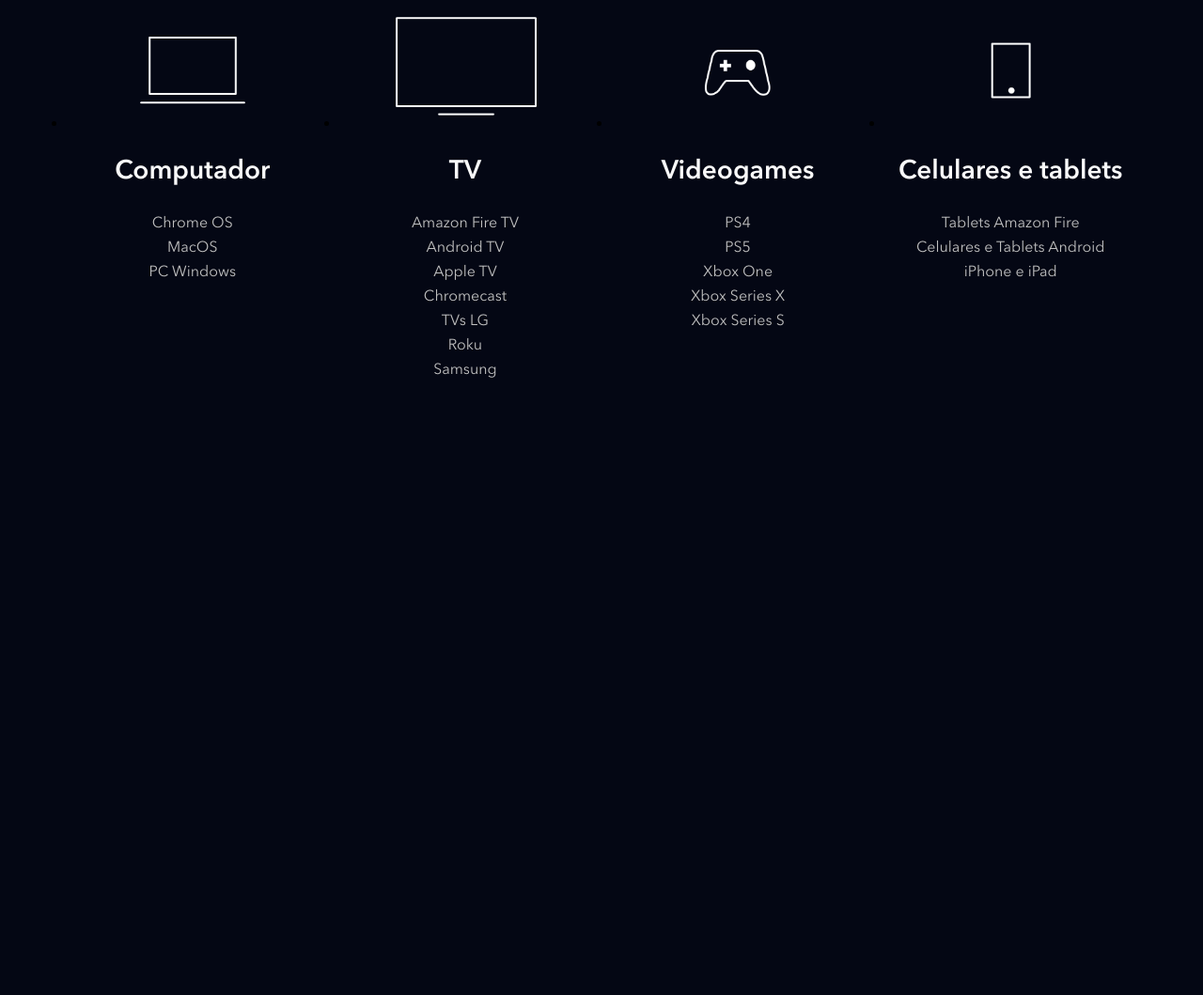
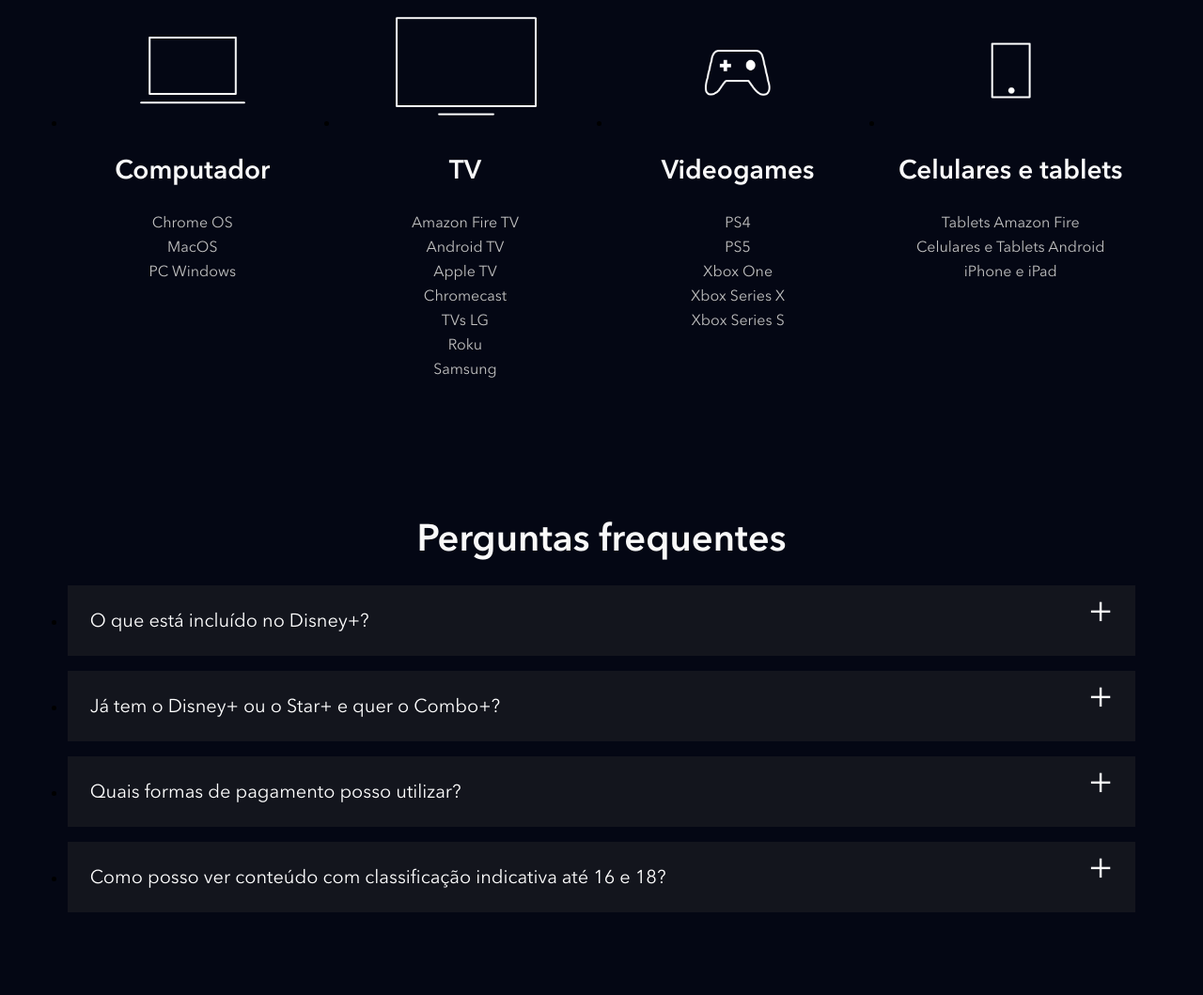
Before and after one commit to MarcosMantovani/clone_disneyplus, a website: page index.html in a window 1280 px wide. Shown: the part 3913-4972 px from the top of the page at 94% size. Before the commit the page ends 4390 px from the top, so only its background shows below. Drawn offline with nearby package versions, Linux system fonts and the light colour scheme; files that its build step writes are made by us from their sources; files whose address does not match are found by name.

Commit message:
criando seção faq

```diff
--- a/index.html
+++ b/index.html
@@ -210,6 +210,72 @@
             </li>
         </ul>
     </section>
+    <section class="faq">
+        <h2 class="title">Perguntas frequentes</h2>
+        <ul class="faq__questions">
+            <li class="faq__questions__item">
+                <div class="faq__questions__item__question" data-faq-question>
+                    O que está incluído no Disney+?
+                </div>
+                <div class="faq__questions__item__answer text--big">
+                    <p>
+                        O Disney+ oferece:
+                    </p>
+                    <p>
+                        • Experiência premium sem intervalos comerciais.
+                    </p>
+                    <p>
+                        • As melhores histórias da Disney, Pixar, Marvel, Star Wars e National Geographic, tudo em um só lugar.
+                    </p>
+                    <p>
+                        • Groupwatch: assista junto com amigos ou familiares, mesmo separados.
+                    </p>
+                    <p>
+                        • Downloads ilimitados em até 10 dispositivos compatíveis.
+                    </p>
+                    <p>
+                        • Mais de 300 títulos em 4K UHD e HDR.
+                    </p>
+                    <p>
+                        • A possibilidade de assistir em até 4 dispositivos compatíveis simultaneamente sem custo adicional.
+                    </p>
+                    <p>
+                        • IMAX Enhanced: disponível para alguns títulos da Marvel em dispositivos compatíveis com o Disney+.
+                    </p>
+                </div>
+            </li>
+            <li class="faq__questions__item">
+                <div class="faq__questions__item__question" data-faq-question>
+                    Já tem o Disney+ ou o Star+ e quer o Combo+?
+                </div>
+                <div class="faq__questions__item__answer text--big">
+                    <p>Ao assinar o Combo+:</p>
+                    <p>• O valor da sua assinatura existente (anual ou mensal) será descontado do preço do Combo+.</p>
+                    <p>• Se você assina o plano mensal, o valor que você paga mensalmente será descontado do preço do Combo+.</p>
+                    <p>• Se você assina o plano anual, dividiremos o valor que você já pagou em 12 vezes e descontaremos esse valor do preço do Combo+ mensalmente.</p>
+                    <p>• Você vai receber um e-mail com os valores detalhados assim que finalizar o pagamento.</p>
+                    <p>• Lembre-se: você pode cancelar a assinatura quando quiser.</p>
+                    <p>No momento, apenas a assinatura mensal do Combo+ está disponível.</p>
+                </div>
+            </li>
+            <li class="faq__questions__item">
+                <div class="faq__questions__item__question" data-faq-question>
+                    Quais formas de pagamento posso utilizar?
+                </div>
+                <div class="faq__questions__item__answer text--big">
+                    <p>Você pode utilizar: cartão de débito, cartão de crédito, PayPal, Mercado Pago, e também empresas parceiras como Google Play Store, App Store da Apple; Mercado Livre e provedores locais de TV, telefonia e internet.</p>
+                </div>
+            </li>
+            <li class="faq__questions__item">
+                <div class="faq__questions__item__question" data-faq-question>
+                    Como posso ver conteúdo com classificação indicativa até 16 e 18?
+                </div>
+                <div class="faq__questions__item__answer text--big">
+                    <p>Para poder acessar o catálogo completo que inclui conteúdo com classificação indicativa até 16 e 18, todos os usuários do Disney+ na América Latina devem atualizar as configurações de controle parental do perfil. É possível restringir o conteúdo de cada perfil e também adicionar um PIN de bloqueio. Os usuários que preferirem manter a configuração atual vão continuar aproveitando o Disney+ com a classificação indicativa até 14, podendo alterá-la a qualquer momento em "Editar Perfis".</p>
+                </div>
+            </li>
+        </ul>
+    </section>
 
     <script src="./src/main.js"></script>
 </body>
--- a/src/main.js
+++ b/src/main.js
@@ -1,6 +1,6 @@
 document.addEventListener('DOMContentLoaded', function() {
     const buttons = document.querySelectorAll('[data-tab-button]');
-
+    const questions = document.querySelectorAll('[data-faq-question]')
 
     for (let i = 0; i < buttons.length; i++) {
         buttons[i].addEventListener('click', function(botao) {
@@ -12,7 +12,18 @@
             botao.target.classList.add('shows__tabs__button--is-active');
         })
     }
+
+    for (let i = 0; i < questions.length; i++) {
+        questions[i].addEventListener('click', abreOuFechaResposta);
+    }
 })
+
+function abreOuFechaResposta(elemento) {
+    const classe = 'faq__questions__item--is-open';
+    const elementoPai = elemento.target.parentNode;
+
+    elementoPai.classList.toggle(classe);
+}
 
 function removeBotaoAtivo() {
     const buttons = document.querySelectorAll('[data-tab-button]');
--- /dev/null
+++ b/src/styles/_faq.scss
@@ -0,0 +1,61 @@
+.faq {
+    padding: 5.6vw;
+
+    h2 {
+        text-align: center;
+        margin-bottom: 24px;
+    }
+
+    &__questions {
+        &__item {
+            background-color: #13151d;
+            margin-bottom: 16px;
+
+            &__question {
+                color: #fff;
+                font-size: 20px;
+                padding: 24px;
+                display: block;
+                cursor: pointer;
+                position: relative;
+
+                &::after {
+                    content: '+';
+                    position: absolute;
+                    top: 0;
+                    right: 24px;
+                    height: 100%;
+                    align-items: center;
+                    font-size: 40px;
+                }
+            }
+
+            &__answer {
+                height: 0;
+                overflow: hidden;
+                padding: 0 24px;
+                transition: height, .5s ease;
+
+                p {
+                    margin-top: 16px;
+
+                    &:first-child {
+                        margin-top: 0;
+                    }
+                }
+            }
+
+            &--is-open {
+                .faq__questions__item__question::after {
+                    content: '-';
+                }
+
+                .faq__questions__item__answer {
+                    height: auto;
+                    padding-bottom: 24px;
+                    transition: height, .5s ease;
+                }
+            }
+        }
+    }
+}
--- a/src/styles/main.scss
+++ b/src/styles/main.scss
@@ -3,6 +3,7 @@
 @use 'shows';
 @use 'plans';
 @use 'available-devices';
+@use 'faq';
 
 @font-face {
     font-family: Avenir;
```
